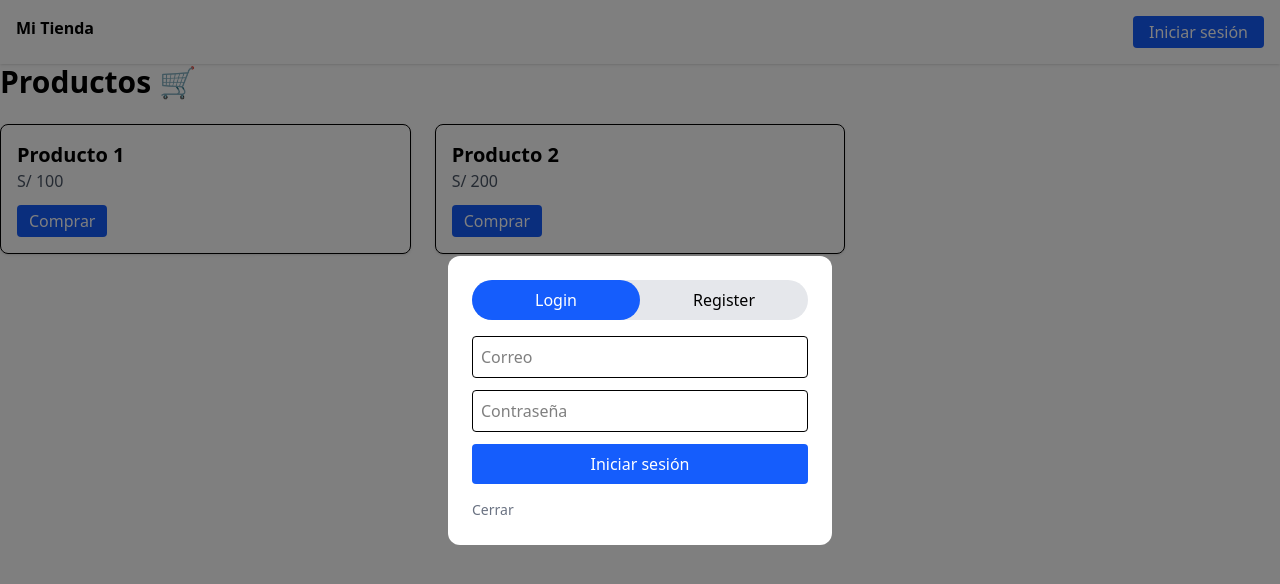
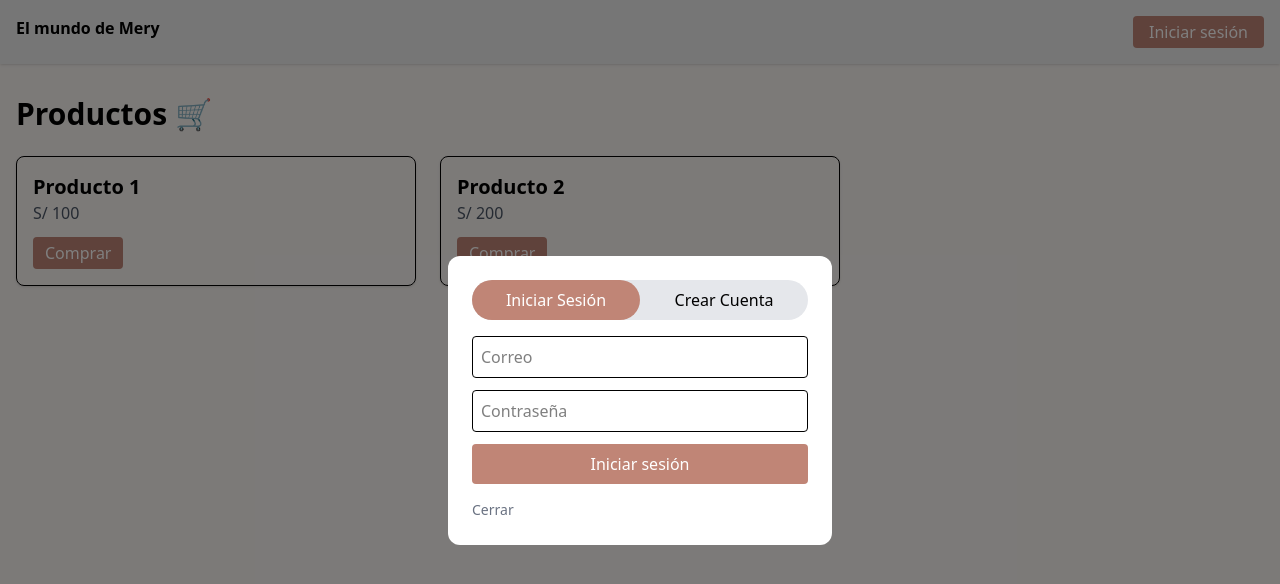
Before and after one commit to haroldqn/proyecto_ceramica, a Next.js app in the folder frontend/: page / in a window 1280 px wide. Both pictures are taken after a click on the button "Iniciar sesión". Shown: the top 584 px of the page. Built offline with nearby package versions, Linux system fonts and the light colour scheme.

Commit message:
Adding styles for the navbar and body

```diff
--- a/frontend/src/app/(public)/page.tsx
+++ b/frontend/src/app/(public)/page.tsx
@@ -14,7 +14,7 @@ export default function Home() {
   ];
 
   return (
-    <div>
+    <div className="container mx-auto px-4 py-8">
       <h1 className="text-3xl font-bold mb-6">Productos 🛒</h1>
 
       <div className="grid grid-cols-3 gap-6">
--- a/frontend/src/app/layout.tsx
+++ b/frontend/src/app/layout.tsx
@@ -13,7 +13,7 @@ export default function RootLayout({
 }) {
   return (
     <html lang="es">
-      <body>{children}</body>
+      <body className="bg-[#f9f5f2]">{children}</body>
     </html>
   )
 }
--- a/frontend/src/components/shared/navbar-public.tsx
+++ b/frontend/src/components/shared/navbar-public.tsx
@@ -9,13 +9,13 @@ export default function Navbar() {
   const [showDropdown, setShowDropdown] = useState(false);
 
   return (
-    <header className="flex justify-between p-4 bg-white shadow">
-      <h1 className="font-bold">Mi Tienda</h1>
+    <header className="flex justify-between p-4 bg-[#ededed] shadow">
+      <h1 className="font-bold">El mundo de Mery</h1>
 
       {!user ? (
         <button
           onClick={() => setShowModal(true)}
-          className="bg-blue-600 text-white px-4 py-1 rounded"
+          className="bg-[#c08576] text-white px-4 py-1 rounded cursor-pointer"
         >
           Iniciar sesión
         </button>
@@ -23,7 +23,7 @@ export default function Navbar() {
         <div className="relative">
           <button
             onClick={() => setShowDropdown(!showDropdown)}
-            className="bg-gray-200 px-3 py-1 rounded"
+            className="bg-gray-200 px-3 py-1 rounded cursor-pointer"
           >
             {user.name}
           </button>
@@ -32,7 +32,7 @@ export default function Navbar() {
             <div className="absolute right-0 mt-2 bg-white shadow rounded p-2">
               <button
                 onClick={() => setUser(null)}
-                className="text-red-500"
+                className="text-red-500 cursor-pointer"
               >
                 Cerrar sesión
               </button>
--- a/frontend/src/components/ui/button.tsx
+++ /dev/null
@@ -1,15 +0,0 @@
-type Props = {
-  children: React.ReactNode;
-  onClick?: () => void;
-};
-
-export default function Button({ children, onClick }: Props) {
-  return (
-    <button
-      onClick={onClick}
-      className="px-4 py-2 rounded-lg bg-blue-600 text-white hover:bg-blue-700"
-    >
-      {children}
-    </button>
-  );
-}
--- a/frontend/src/features/auth/components/auth-modal.tsx
+++ b/frontend/src/features/auth/components/auth-modal.tsx
@@ -7,8 +7,14 @@ import RegisterForm from "./register-form";
 export default function AuthModal({ onClose }: any) {
   const [mode, setMode] = useState<"login" | "register">("login");
 
+  const handleOverlayClick = (e: React.MouseEvent<HTMLDivElement>) => {
+    if (e.target === e.currentTarget) {
+      onClose();
+    }
+  };
+
   return (
-    <div className="fixed inset-0 bg-black/50 flex items-center justify-center">
+    <div className="fixed inset-0 bg-black/50 flex items-center justify-center" onClick={handleOverlayClick}>
       <div className="bg-white p-6 rounded-xl w-96">
 
         {/* Píldora */}
@@ -16,19 +22,19 @@ export default function AuthModal({ onClose }: any) {
           <button
             onClick={() => setMode("login")}
             className={`flex-1 p-2 rounded-full ${
-              mode === "login" ? "bg-blue-600 text-white" : ""
+              mode === "login" ? "bg-[#c08576] text-white" : ""
             }`}
           >
-            Login
+            Iniciar Sesión
           </button>
 
           <button
             onClick={() => setMode("register")}
             className={`flex-1 p-2 rounded-full ${
-              mode === "register" ? "bg-green-600 text-white" : ""
+              mode === "register" ? "bg-[#c08576] text-white" : ""
             }`}
           >
-            Register
+            Crear Cuenta
           </button>
         </div>
 
--- a/frontend/src/features/auth/components/login-form.tsx
+++ b/frontend/src/features/auth/components/login-form.tsx
@@ -6,7 +6,7 @@ export default function LoginForm() {
       <input placeholder="Correo" className="border p-2 rounded" />
       <input type="password" placeholder="Contraseña" className="border p-2 rounded" />
 
-      <button className="bg-blue-600 text-white p-2 rounded">
+      <button className="bg-[#c08576] text-white p-2 rounded">
         Iniciar sesión
       </button>
     </form>
--- a/frontend/src/features/auth/components/register-form.tsx
+++ b/frontend/src/features/auth/components/register-form.tsx
@@ -7,7 +7,7 @@ export default function RegisterForm() {
       <input placeholder="Correo" className="border p-2 rounded" />
       <input type="password" placeholder="Contraseña" className="border p-2 rounded" />
 
-      <button className="bg-green-600 text-white p-2 rounded">
+      <button className="bg-[#c08576] text-white p-2 rounded">
         Crear cuenta
       </button>
     </form>
--- a/frontend/src/features/products/components/product-card.tsx
+++ b/frontend/src/features/products/components/product-card.tsx
@@ -13,7 +13,7 @@ type Props = {
 export default function ProductCard({ producto, user, onRequireAuth }: Props) {
   const handleComprar = () => {
     if (!user) {
-      onRequireAuth(); // abre modal
+      onRequireAuth();
     } else {
       console.log("comprar producto:", producto.id);
     }
@@ -26,7 +26,7 @@ export default function ProductCard({ producto, user, onRequireAuth }: Props) {
 
       <button
         onClick={handleComprar}
-        className="mt-3 bg-blue-600 text-white px-3 py-1 rounded"
+        className="mt-3 bg-[#c08576] text-white px-3 py-1 rounded cursor-pointer"
       >
         Comprar
       </button>
```
